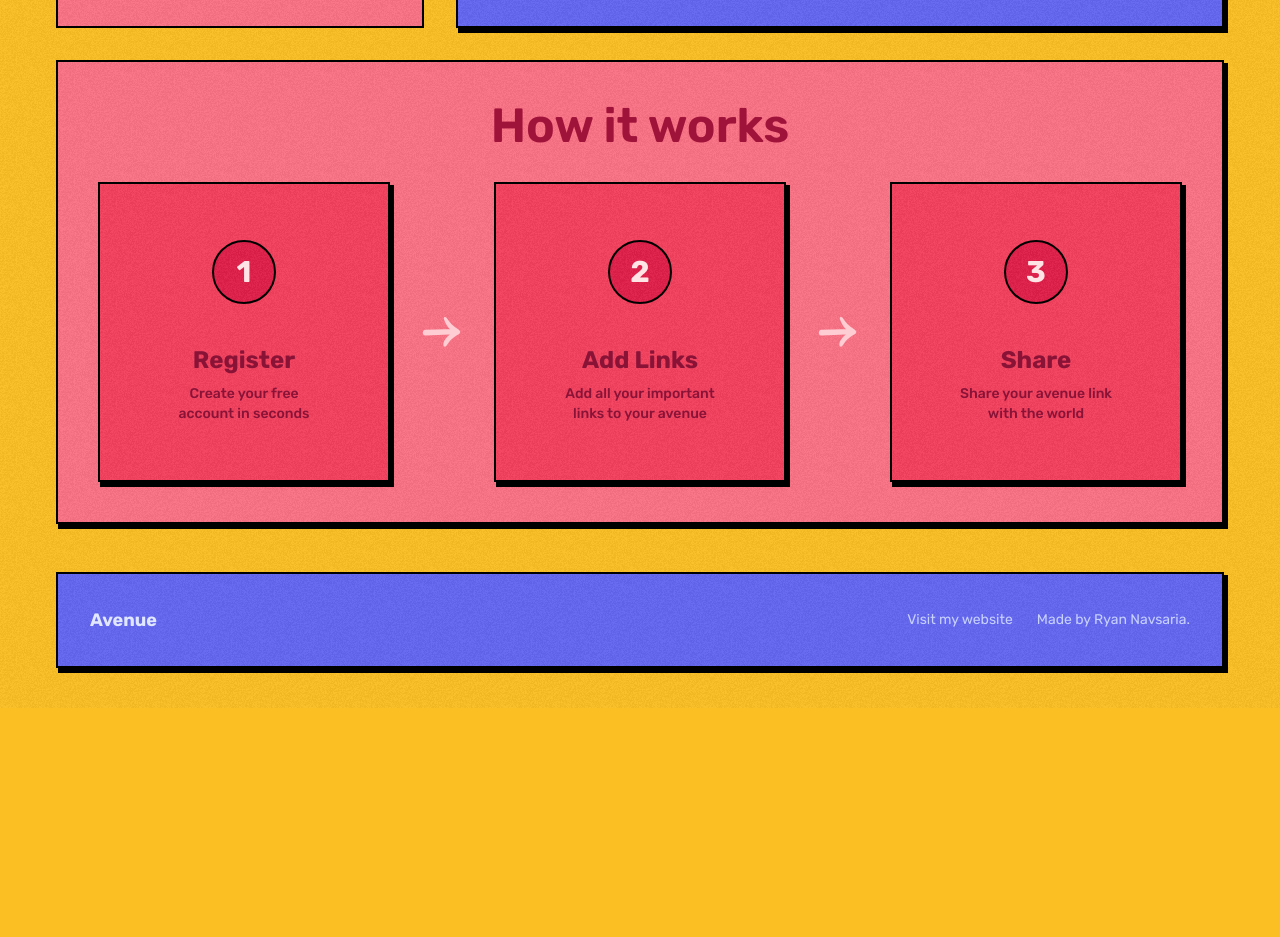
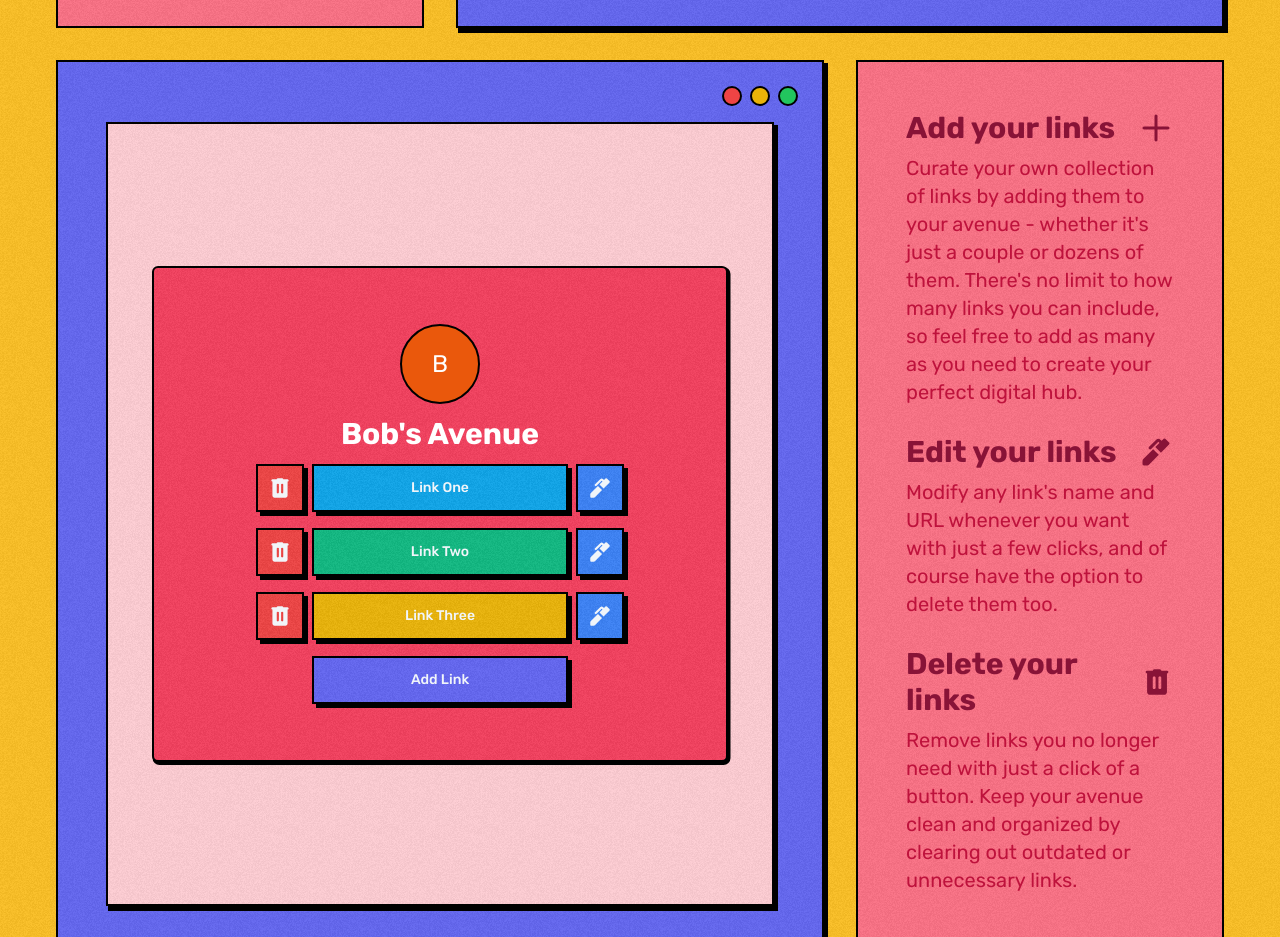
Before and after one commit to RNAV2019/avenue-web, a Next.js app: page / in a window 1280 px wide. Shown: the part 1860-2797 px from the top of the page. Before the commit the page ends 2568 px from the top, so only its background shows below. Built offline with nearby package versions, Linux system fonts and the light colour scheme; no server answers.

Commit message:
Added example avenue to landing page

```diff
--- a/app/page.tsx
+++ b/app/page.tsx
@@ -2,7 +2,9 @@
 import Button from '@/components/Button';
 import ClicksChart from '@/components/ClicksChart';
 import CountdownTicker from '@/components/CountdownTicker';
-import { ClickData } from '@/lib/helper';
+import { ClickData, Colour } from '@/lib/helper';
+import { AddIcon } from '@/lib/icons/AddIcon';
+import { DeleteIcon } from '@/lib/icons/DeleteIcon';
 import { DoodleArrowIcon } from '@/lib/icons/DoodleArrowIcon';
 import { DoodleArrowRightIcon } from '@/lib/icons/DoodleArrowRightIcon';
 import { DoodleArrowTopRightIcon } from '@/lib/icons/DoodleArrowTopRightIcon';
@@ -43,6 +45,15 @@ export default function Home() {
 		click_date: new Date(new Date().setDate(new Date().getDate() - (7 - i))),
 		total_clicks: randomNumber[i + 2]
 	}));
+
+	const exampleList: {
+		number: string;
+		colour: Colour;
+	}[] = [
+		{ number: 'One', colour: 'bg-sky-500' },
+		{ number: 'Two', colour: 'bg-emerald-500' },
+		{ number: 'Three', colour: 'bg-yellow-500' }
+	];
 	return (
 		<>
 			<nav className="flex flex-col items-center justify-between gap-3 p-4 py-6 md:flex-row md:p-14">
@@ -88,6 +99,7 @@ export default function Home() {
 				</div>
 			</nav>
 			<main className="mb-10 space-y-12 px-4 md:px-14">
+				{/* Hero section */}
 				<section className="grainy flex min-h-[45vh] w-full flex-col items-center justify-center gap-6 border-2 border-black bg-rose-500 p-6 shadow-brutal md:p-10">
 					<h1 className="text-center text-3xl font-bold text-rose-100 md:text-4xl lg:text-5xl xl:text-6xl">
 						Organize your links in a chaotic, <br className="hidden md:block" />
@@ -110,8 +122,9 @@ export default function Home() {
 						</a>
 					</div>
 				</section>
-				<section className="grid grid-cols-1 gap-4 md:gap-8 lg:grid-cols-3">
-					<div className="grainy relative z-0 order-1 col-span-1 w-full select-none border-2 border-black bg-indigo-500 p-4 py-12 shadow-brutal md:p-12 lg:col-span-2">
+				<div className="grid grid-cols-1 gap-4 md:gap-8 lg:grid-cols-3">
+					{/* Dashboard section */}
+					<section className="grainy relative z-0 order-1 col-span-1 w-full select-none border-2 border-black bg-indigo-500 p-4 py-12 shadow-brutal md:p-12 lg:col-span-2">
 						<div
 							id="nav-dots"
 							className="absolute right-4 top-4 flex flex-row gap-2 md:right-6 md:top-6"
@@ -124,19 +137,19 @@ export default function Home() {
 						<div className="grainy group relative z-10 my-3 flex h-full w-full flex-col space-y-4 border-2 border-black bg-rose-400 p-4 text-white shadow-brutal md:p-8">
 							<div className="flex flex-col items-center justify-between gap-4 md:flex-row">
 								<h4 className="text-sm font-medium lg:text-base xl:text-lg">Dashboard</h4>
-								<div className="flex w-full flex-col gap-2 sm:flex-row md:w-auto">
-									<Button className={'h-10 w-full text-xs sm:w-32'} colour={'bg-rose-500'} showcase>
+								<div className="flex w-full flex-col gap-2 md:w-auto md:flex-row">
+									<Button className={'h-10 w-full text-xs md:w-32'} colour={'bg-rose-500'} showcase>
 										Edit Description
 									</Button>
 									<Button
-										className={'h-10 w-full text-xs sm:w-32'}
+										className={'h-10 w-full text-xs md:w-32'}
 										colour={'bg-indigo-500'}
 										showcase
 									>
 										Visit Avenue
 									</Button>
 									<Button
-										className={'z-30 h-10 w-full text-xs sm:w-10'}
+										className={'z-30 h-10 w-full text-xs md:w-10'}
 										colour={'bg-fuchsia-500'}
 										disabled
 										showcase
@@ -186,8 +199,9 @@ export default function Home() {
 							</div>
 							<div className="absolute -top-4 left-0 z-20 block h-full w-full bg-black/50 transition-colors md:hidden md:group-hover:block" />
 						</div>
-					</div>
-					<div className="grainy order-2 flex w-full flex-col gap-4 border-2 border-black bg-rose-400 p-4 sm:gap-5 sm:p-6 md:gap-7 md:p-8 lg:p-10 xl:p-12">
+					</section>
+					{/* Accompanying information about the dashboard */}
+					<section className="grainy order-2 flex w-full flex-col gap-4 border-2 border-black bg-rose-400 p-4 sm:gap-5 sm:p-6 md:gap-7 md:p-8 lg:p-10 xl:p-12">
 						<div className="space-y-1 sm:space-y-2">
 							<h4 className="flex flex-row items-center justify-between text-xl font-bold text-rose-900 sm:text-xl md:text-2xl xl:text-3xl">
 								Statistics{' '}
@@ -217,8 +231,9 @@ export default function Home() {
 								Copy your avenue link with a single click and share it with others!
 							</p>
 						</div>
-					</div>
-					<div className="grainy order-4 flex w-full flex-col gap-4 border-2 border-black bg-rose-400 p-4 sm:gap-5 sm:p-6 md:gap-7 md:p-8 lg:p-10 xl:p-12">
+					</section>
+					{/* Accompanying information for the pricing section */}
+					<section className="grainy order-4 flex w-full flex-col gap-4 border-2 border-black bg-rose-400 p-4 sm:gap-5 sm:p-6 md:gap-7 md:p-8 lg:p-10 xl:p-12">
 						<div className="space-y-2">
 							<h4 className="flex flex-row items-center justify-between text-xl font-bold text-rose-900 sm:text-xl md:text-2xl xl:text-3xl">
 								Totally FREE!
@@ -244,8 +259,9 @@ export default function Home() {
 								View on GitHub
 							</Button>
 						</a>
-					</div>
-					<div className="grainy relative order-3 col-span-1 flex w-full flex-col gap-5 border-2 border-black bg-indigo-500 p-6 shadow-brutal md:order-4 md:p-10 lg:col-span-2">
+					</section>
+					{/* Pricing section */}
+					<section className="grainy relative order-3 col-span-1 flex w-full flex-col gap-5 border-2 border-black bg-indigo-500 p-6 shadow-brutal md:order-4 md:p-10 lg:col-span-2">
 						<div
 							id="nav-dots"
 							className="absolute right-4 top-4 flex flex-row gap-2 md:right-6 md:top-6"
@@ -278,8 +294,111 @@ export default function Home() {
 								</li>
 							</ul>
 						</div>
-					</div>
-					<div className="grainy order-5 col-span-1 w-full border-2 border-black bg-rose-400 p-6 shadow-brutal md:p-10 lg:col-span-3">
+					</section>
+					{/* Example Avenue */}
+					<section className="grainy relative z-0 order-4 col-span-1 h-full w-full select-none border-2 border-black bg-indigo-500 p-4 py-12 shadow-brutal md:p-12 lg:col-span-2">
+						<div
+							id="nav-dots"
+							className="absolute right-4 top-4 flex flex-row gap-2 md:right-6 md:top-6"
+						>
+							<div className="h-4 w-4 shrink-0 rounded-full border-2 border-black bg-red-500 md:h-5 md:w-5" />
+							<div className="h-4 w-4 shrink-0 rounded-full border-2 border-black bg-yellow-500 md:h-5 md:w-5" />
+							<div className="h-4 w-4 shrink-0 rounded-full border-2 border-black bg-green-500 md:h-5 md:w-5" />
+						</div>
+
+						<div className="grainy group relative z-10 my-3 flex h-full w-full flex-col items-center justify-center space-y-4 border-2 border-black bg-rose-200 p-4 text-white shadow-brutal md:p-8">
+							<div className="grainy flex w-full max-w-xl flex-col items-center justify-center gap-3 rounded-md border-2 border-black bg-rose-500 py-14 text-white shadow-calm">
+								<div className="flex h-20 w-20 items-center justify-center rounded-full border-2 border-black bg-orange-600 text-2xl">
+									B
+								</div>
+								<h1 className="text-2xl font-bold md:text-3xl lg:text-3xl">Bob&apos;s Avenue</h1>
+								<div className="relative flex flex-col items-center gap-4">
+									<DoodleArrowTopRightIcon className="absolute -left-0 -top-6 z-40 block h-8 w-8 rotate-90 fill-white md:-left-0 md:-top-6 md:hidden md:rotate-90 md:group-hover:block" />
+									<p className="absolute -left-8 -top-14 z-30 text-nowrap text-lg font-semibold text-white sm:text-xl md:-left-14 md:-top-14 md:hidden md:group-hover:block">
+										Delete your links
+									</p>
+									<DoodleArrowTopRightIcon className="absolute -top-5 left-[12.5rem] z-40 block h-8 w-8 rotate-[170deg] fill-white sm:left-[21rem] sm:rotate-[170deg] md:-top-5 md:hidden md:group-hover:block" />
+									<p className="absolute -top-12 left-32 z-30 text-nowrap text-lg font-semibold text-white sm:left-72 sm:text-xl md:-top-12 md:hidden md:group-hover:block">
+										Copy your link
+									</p>
+									<DoodleArrowTopRightIcon className="absolute left-24 top-56 z-40 block h-8 w-8 rotate-0 fill-white sm:left-36 md:top-56 md:hidden md:rotate-0 md:group-hover:block" />
+									<p className="absolute left-0 top-64 z-30 text-nowrap text-lg font-semibold text-white sm:left-12 sm:text-xl md:top-64 md:hidden md:group-hover:block">
+										Add your link
+									</p>
+									{exampleList.map((item, index) => (
+										<div className="flex flex-row items-center gap-2" key={index}>
+											{index === 0 ? (
+												<Button className={'z-30 h-12 w-12'} colour={'bg-red-500'} showcase>
+													<DeleteIcon fontSize={26} />
+												</Button>
+											) : (
+												<Button className={'h-12 w-12'} colour={'bg-red-500'} showcase>
+													<DeleteIcon fontSize={26} />
+												</Button>
+											)}
+											<Button className={'h-12 w-32 sm:w-64'} colour={item.colour} showcase>
+												Link {item.number}
+											</Button>
+											{index === 0 ? (
+												<Button className={'z-30 h-12 w-12'} colour={'bg-blue-500'} showcase>
+													<EditIcon fontSize={26} />
+												</Button>
+											) : (
+												<Button className={'h-12 w-12'} colour={'bg-blue-500'} showcase>
+													<EditIcon fontSize={26} />
+												</Button>
+											)}
+										</div>
+									))}
+									<Button
+										className="z-30 h-12 w-60 cursor-default sm:w-64"
+										colour={'bg-indigo-500'}
+										showcase
+									>
+										Add Link
+									</Button>
+								</div>
+							</div>
+							<div className="absolute -top-4 left-0 z-20 block h-full w-full bg-black/60 transition-colors md:hidden md:group-hover:block" />
+						</div>
+					</section>
+					{/* Accompanying information about example avenue */}
+					<section className="grainy order-5 flex w-full flex-col gap-4 border-2 border-black bg-rose-400 p-4 sm:gap-5 sm:p-6 md:gap-7 md:p-8 lg:p-10 xl:p-12">
+						<div className="space-y-1 sm:space-y-2">
+							<h4 className="flex flex-row items-center justify-between text-xl font-bold text-rose-900 sm:text-xl md:text-2xl xl:text-3xl">
+								Add your links
+								<AddIcon className="h-5 w-5 sm:h-6 sm:w-6 md:h-7 md:w-7 lg:h-8 lg:w-8 xl:h-9 xl:w-9" />
+							</h4>
+							<p className="text-xs text-rose-700 sm:text-base xl:text-xl">
+								Curate your own collection of links by adding them to your avenue - whether
+								it&apos;s just a couple or dozens of them. There&apos;s no limit to how many links
+								you can include, so feel free to add as many as you need to create your perfect
+								digital hub.
+							</p>
+						</div>
+						<div className="space-y-1 sm:space-y-2">
+							<h4 className="flex flex-row items-center justify-between text-xl font-bold text-rose-900 sm:text-xl md:text-2xl xl:text-3xl">
+								Edit your links
+								<EditIcon className="h-5 w-5 md:h-6 md:w-6 lg:h-7 lg:w-7 xl:h-9 xl:w-9" />
+							</h4>
+							<p className="text-xs text-rose-700 sm:text-base xl:text-xl">
+								Modify any link&apos;s name and URL whenever you want with just a few clicks, and of
+								course have the option to delete them too.
+							</p>
+						</div>
+						<div className="space-y-1 sm:space-y-2">
+							<h4 className="flex flex-row items-center justify-between text-xl font-bold text-rose-900 sm:text-xl md:text-2xl xl:text-3xl">
+								Delete your links
+								<DeleteIcon className="h-5 w-5 md:h-6 md:w-6 lg:h-7 lg:w-7 xl:h-9 xl:w-9" />
+							</h4>
+							<p className="text-xs text-rose-700 sm:text-base xl:text-xl">
+								Remove links you no longer need with just a click of a button. Keep your avenue
+								clean and organized by clearing out outdated or unnecessary links.
+							</p>
+						</div>
+					</section>
+					{/* How it works section */}
+					<section className="grainy order-5 col-span-1 w-full border-2 border-black bg-rose-400 p-6 shadow-brutal md:p-10 lg:col-span-3">
 						<h4 className="mb-8 text-center text-3xl font-semibold text-rose-800 lg:text-4xl xl:text-5xl">
 							How it works
 						</h4>
@@ -324,8 +443,8 @@ export default function Home() {
 								</div>
 							</div>
 						</div>
-					</div>
-				</section>
+					</section>
+				</div>
 				<footer className="grainy flex min-h-[96px] w-full flex-col items-center justify-between border-2 border-black bg-indigo-500 p-4 shadow-brutal md:h-24 md:flex-row md:px-8">
 					<div className="flex items-center justify-center gap-4">
 						<span className="text-lg font-bold text-indigo-100">Avenue</span>
--- a/components/Button.tsx
+++ b/components/Button.tsx
@@ -36,6 +36,7 @@ export default function Button({
 		<button
 			className={`group relative inline-block text-sm font-medium text-black focus:outline-none focus:ring ${className}`}
 			type="button"
+			disabled={showcase}
 			{...props}
 		>
 			<span
--- /dev/null
+++ b/lib/icons/AddIcon.tsx
@@ -0,0 +1,12 @@
+import { SVGProps } from 'react';
+
+export function AddIcon(props: SVGProps<SVGSVGElement>) {
+	return (
+		<svg xmlns="http://www.w3.org/2000/svg" width="1em" height="1em" viewBox="0 0 24 24" {...props}>
+			<path
+				fill="currentColor"
+				d="M12 21q-.425 0-.712-.288T11 20v-7H4q-.425 0-.712-.288T3 12t.288-.712T4 11h7V4q0-.425.288-.712T12 3t.713.288T13 4v7h7q.425 0 .713.288T21 12t-.288.713T20 13h-7v7q0 .425-.288.713T12 21"
+			></path>
+		</svg>
+	);
+}
```
Also changed, not shown: 1 other file (tests, documents, lock files or other folders).
